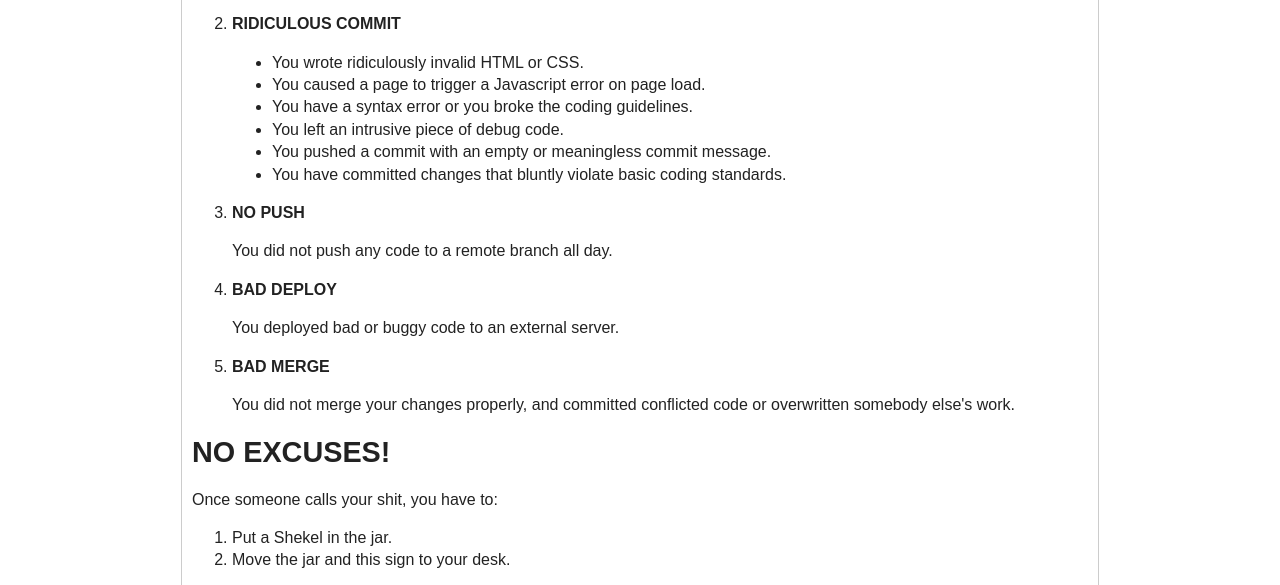
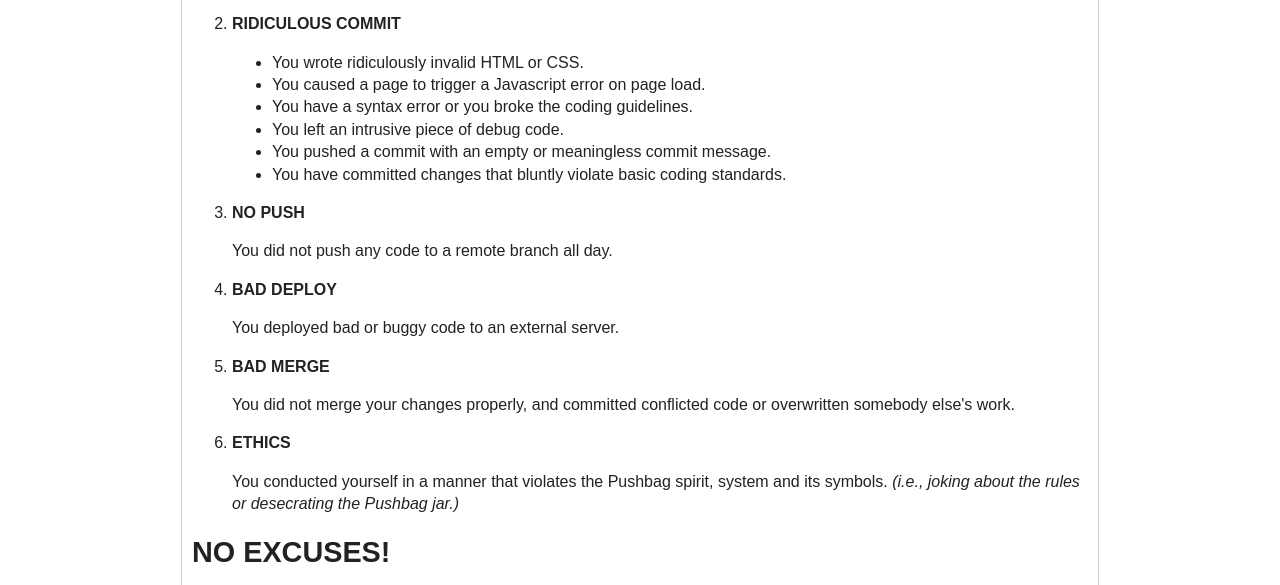
Before and after one commit to n0nick/pushbag, a plain HTML site: page index.html in a window 1280 px wide. Shown: the part 357-942 px from the top of the page. Drawn offline with Linux system fonts and the light colour scheme.

Commit message:
Add ethics chapter

```diff
--- a/index.html
+++ b/index.html
@@ -52,6 +52,13 @@
               overwritten somebody else's work.
             </p>
           </li>
+          <li>
+            <h2>Ethics</h2>
+            <p>
+              You conducted yourself in a manner that violates the Pushbag spirit, system
+              and its symbols. <em>(i.e., joking about the rules or desecrating the Pushbag jar.)</em>
+            </p>
+          </li>
         </ol>
 
         <h1>No excuses!</h1>
```
